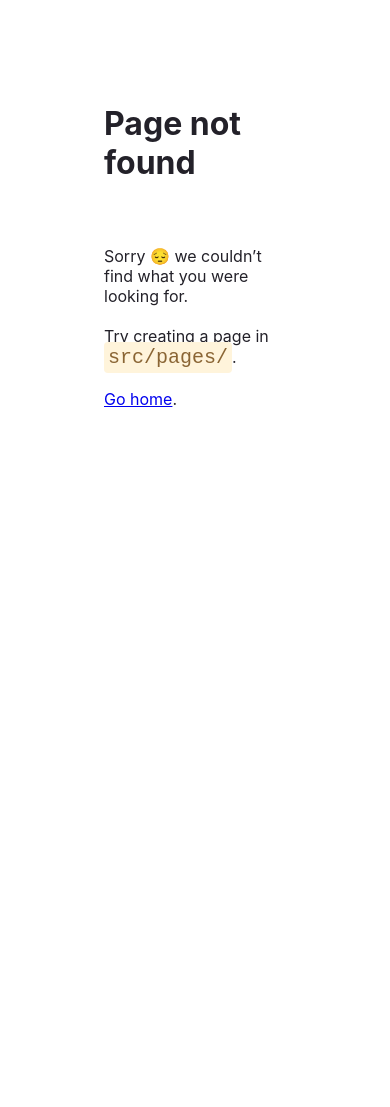
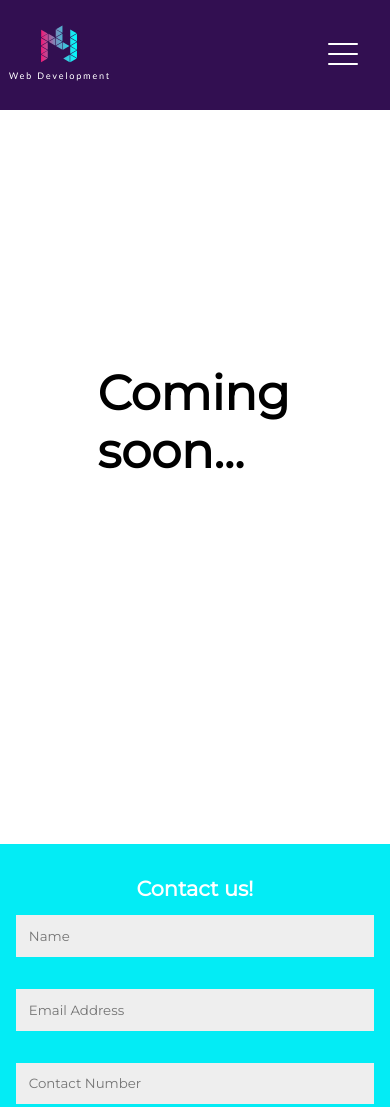
Before and after one commit to Nick-Yazdani/nyweb, a Gatsby site: page /portfolio in a window 390 px wide. Before the commit this address had no page. Shown: the top 1107 px of the page. Before the commit the page ends 844 px from the top, so only its background shows below. Built offline with nearby package versions, Linux system fonts and the light colour scheme; Gatsby itself is replaced by a stand-in of ours.

Commit message:
added responsive menu

```diff
--- a/package.json
+++ b/package.json
@@ -24,6 +24,7 @@
     "babel-plugin-styled-components": "^1.12.0",
     "fontsource-montserrat": "^3.1.5",
     "gatsby": "^2.26.1",
+    "gatsby-background-image": "^1.3.1",
     "gatsby-image": "^2.8.0",
     "gatsby-plugin-offline": "^3.7.0",
     "gatsby-plugin-react-helmet": "^3.7.0",
--- a/src/components/Home/Cover/Cover.elements.js
+++ b/src/components/Home/Cover/Cover.elements.js
@@ -31,6 +31,7 @@ export const Heading = styled.h1`
   font-size: 1.7rem;
   margin-bottom: 2rem;
   text-align: left;
+  line-height: 2.7rem;
 
   @media only screen and (max-width: 25em) {
     & {
--- a/src/components/Layout/Navbar/Navbar.elements.js
+++ b/src/components/Layout/Navbar/Navbar.elements.js
@@ -9,6 +9,12 @@ export const Container = styled.header`
   position: absolute;
   z-index: 1000;
   width: 100%;
+
+  @media only screen and (max-width: 56em) {
+    & {
+      height: 13vh;
+    }
+  }
 `;
 
 export const LogoContainer = styled.div`
@@ -34,7 +40,7 @@ export const Navigation = styled.nav`
 
   @media only screen and (max-width: 56em) {
     & {
-      justify-content: flex-end;
+      display: none;
     }
   }
 `;
@@ -43,12 +49,6 @@ export const NavigationList = styled.ul`
   list-style: none;
   display: flex;
   justify-content: center;
-
-  @media only screen and (max-width: 56em) {
-    & {
-      display: none;
-    }
-  }
 `;
 
 export const Hambgurger = styled.div`
@@ -57,20 +57,63 @@ export const Hambgurger = styled.div`
   @media only screen and (max-width: 56em) {
     & {
       display: block;
+      position: absolute;
+      width: 30px;
+      height: 23px;
       margin-right: 2rem;
+      right: 0;
+      cursor: pointer;
     }
   }
 `;
 
 export const HamburgerItem = styled.span`
-  height: 1px;
-  padding: 1px;
-  width: 1.8rem;
+  height: 2px;
+  width: 30px;
   background-color: #fff;
   display: block;
   border-radius: 10rem;
-  &:not(:last-child) {
-    margin-bottom: 0.4rem;
+  position: absolute;
+  top: 10px;
+  transition: all 0.3s;
+
+  &.pressed {
+    &::before {
+      transform: rotate(-45deg);
+      top: 0;
+      background-color: #e91e7a;
+    }
+    &::after {
+      transform: rotate(45deg);
+      top: 0;
+      background-color: #e91e7a;
+    }
+    & {
+      background: none;
+    }
+  }
+
+  &::before {
+    content: '';
+    height: 2px;
+    width: 30px;
+    background-color: #fff;
+    display: block;
+    border-radius: 10rem;
+    position: absolute;
+    top: -10px;
+    transition: all 0.3s;
+  }
+  &::after {
+    content: '';
+    height: 2px;
+    width: 30px;
+    background-color: #fff;
+    display: block;
+    border-radius: 10rem;
+    position: absolute;
+    bottom: -10px;
+    transition: all 0.3s;
   }
 `;
 
@@ -84,8 +127,8 @@ export const NavigationLink = styled((props) => <Link {...props} />)`
   text-decoration: none;
   color: #fff;
   text-transform: uppercase;
-  font-size: .8rem;
-  transition: all .3s;
+  font-size: 0.8rem;
+  transition: all 0.3s;
 
   &.active {
     color: #e91e7a;
@@ -97,3 +140,46 @@ export const NavigationLink = styled((props) => <Link {...props} />)`
 `;
 
 export const LogoLink = styled((props) => <Link {...props} />)``;
+
+export const MobileNavigation = styled.nav`
+  opacity: 0;
+  transition: all 0.3s;
+  position: absolute;
+  z-index: 2;
+  display: flex;
+  left: 0;
+  top: 100%;
+  width: 100%;
+  justify-content: center;
+  pointer-events: none;
+
+  @media only screen and (max-width: 56em) {
+    &.pressed {
+      opacity: 1;
+      pointer-events: auto;
+    }
+  }
+`;
+export const MobileNavigationList = styled.ul`
+  list-style: none;
+  margin-top: 1rem;
+  width: 90%;
+`;
+export const MobileNavigationListItem = styled.li`
+  width: 100%;
+  border-bottom: 1px solid #000;
+  background-color: #320f51;
+  transition: all 0.3s;
+
+  &:hover {
+    background-color: rgba(50, 15, 81, .7);
+  }
+`;
+export const MobileNavigationLink = styled((props) => <Link {...props} />)`
+  text-decoration: none;
+  color: #fff;
+  width: 100%;
+  display: inline-block;
+  padding: 2rem;
+  text-transform: uppercase;
+`;
--- a/src/components/Layout/Navbar/Navbar.js
+++ b/src/components/Layout/Navbar/Navbar.js
@@ -1,4 +1,4 @@
-import React from 'react';
+import React, { useState } from 'react';
 import Logo from '../../../svg/logo.svg';
 
 import {
@@ -10,10 +10,25 @@ import {
   NavigationLink,
   LogoLink,
   Hambgurger,
-  HamburgerItem
+  HamburgerItem,
+  MobileNavigation,
+  MobileNavigationList,
+  MobileNavigationListItem,
+  MobileNavigationLink
 } from './Navbar.elements';
 
 export default function Navbar() {
+  const [isPressed, setIsPressed] = useState(false);
+
+  const handlePressed = () => {
+      if(isPressed) {
+          setIsPressed(false)
+      }
+      else if (!isPressed) {
+          setIsPressed(true)
+      }
+  }
+
   return (
     <Container>
       <LogoContainer>
@@ -24,27 +39,54 @@ export default function Navbar() {
       <Navigation>
         <NavigationList>
           <NavigationItem>
-                  <NavigationLink to="/" activeClassName={`active`}>home</NavigationLink>
+            <NavigationLink to="/" activeClassName={`active`}>
+              home
+            </NavigationLink>
           </NavigationItem>
           <NavigationItem>
-                  <NavigationLink to="/about" activeClassName={`active`}>about</NavigationLink>
+            <NavigationLink to="/about" activeClassName={`active`}>
+              about
+            </NavigationLink>
           </NavigationItem>
           <NavigationItem>
-                  <NavigationLink to="/portfolio" activeClassName={`active`}>portfolio</NavigationLink>
+            <NavigationLink to="/portfolio" activeClassName={`active`}>
+              portfolio
+            </NavigationLink>
           </NavigationItem>
           <NavigationItem>
-                  <NavigationLink to="/services" activeClassName={`active`}>services</NavigationLink>
+            <NavigationLink to="/services" activeClassName={`active`}>
+              services
+            </NavigationLink>
           </NavigationItem>
           <NavigationItem>
-                  <NavigationLink to="/contact" activeClassName={`active`}>contact</NavigationLink>
+            <NavigationLink to="/contact" activeClassName={`active`}>
+              contact
+            </NavigationLink>
           </NavigationItem>
         </NavigationList>
-          <Hambgurger>
-              <HamburgerItem />
-              <HamburgerItem />
-              <HamburgerItem />
+      </Navigation>
+      <MobileNavigation className={isPressed ? `pressed` : ``}>
+          <MobileNavigationList>
+              <MobileNavigationListItem>
+                  <MobileNavigationLink to="/">home</MobileNavigationLink>
+              </MobileNavigationListItem>
+              <MobileNavigationListItem>
+                  <MobileNavigationLink to="/about">about</MobileNavigationLink>
+              </MobileNavigationListItem>
+              <MobileNavigationListItem>
+                  <MobileNavigationLink to="/portfolio">portfolio</MobileNavigationLink>
+              </MobileNavigationListItem>
+              <MobileNavigationListItem>
+                  <MobileNavigationLink to="/services">services</MobileNavigationLink>
+              </MobileNavigationListItem>
+              <MobileNavigationListItem>
+                  <MobileNavigationLink to="/contact">contact</MobileNavigationLink>
+              </MobileNavigationListItem>
+          </MobileNavigationList>
+      </MobileNavigation>
+      <Hambgurger onClick={handlePressed}>
+          <HamburgerItem className={isPressed ? `pressed` : ``} />
         </Hambgurger>
-      </Navigation>
     </Container>
   );
 }
--- /dev/null
+++ b/src/components/Portfolio/Soon/Soon.elements.js
@@ -0,0 +1,14 @@
+import styled from 'styled-components'
+
+export const Title = styled.h1`
+    position: absolute;
+    top: 50%;
+    left: 50%;
+    transform: translate(-50%, -50%);
+    font-size: 3rem;
+`
+
+export const Container = styled.section`
+    height: 100vh;
+    position: relative;
+`
--- /dev/null
+++ b/src/components/Portfolio/Soon/Soon.js
@@ -0,0 +1,11 @@
+import React from 'react'
+
+import { Container, Title } from './Soon.elements'
+
+export default function Soon({ title }) {
+    return (
+        <Container>
+            <Title>{title}</Title>
+        </Container>
+    )
+}
--- /dev/null
+++ b/src/components/Services/Cover/Background/Background.js
@@ -0,0 +1,45 @@
+import React from 'react';
+import { graphql, useStaticQuery } from 'gatsby';
+import styled from 'styled-components';
+
+import BackgroundImage from 'gatsby-background-image';
+
+const MainBackground = ({ className, children }) => {
+  const data = useStaticQuery(
+    graphql`
+      query {
+        file(relativePath: { eq: "typing.jpg" }) {
+          childImageSharp {
+            fluid(quality: 90) {
+              ...GatsbyImageSharpFluid_withWebp
+            }
+          }
+        }
+      }
+    `
+  );
+
+  const imageData = data.file.childImageSharp.fluid;
+
+  return (
+    <BackgroundImage
+      Tag="section"
+      className={className}
+      fluid={imageData}
+      backgroundColor={`#040e18`}
+    >
+      {children}
+    </BackgroundImage>
+  );
+};
+
+const StyledBackground = styled(MainBackground)`
+  height: 100vh;
+  width: 100%;
+  background-position: center;
+  background-repeat: repeat-y;
+  background-size: cover;
+  background-attachment: fixed;
+`;
+
+export default StyledBackground;
--- /dev/null
+++ b/src/components/Services/Cover/ServicesCover.elements.js
@@ -0,0 +1,15 @@
+import styled from 'styled-components'
+
+export const Container = styled.section`
+    color: #fff;
+    position: absolute;
+    top: 55%;
+    left: 25%;
+    transform: translate(-25%, -50%);
+`
+export const Title = styled.h1`
+    color: #fff;
+    font-size: 2rem;
+    text-transform: uppercase;
+    margin-bottom: 2rem;
+`
--- /dev/null
+++ b/src/components/Services/Cover/ServicesCover.js
@@ -0,0 +1,15 @@
+import React from 'react';
+import StyledBackground from './Background/Background';
+import { Container, Title } from './ServicesCover.elements';
+import { LinkButton } from '../../Global/index';
+
+export default function Cover({ heading, btnText }) {
+  return (
+    <StyledBackground>
+      <Container>
+          <Title>{heading}</Title>
+          <LinkButton>{btnText}</LinkButton>
+      </Container>
+    </StyledBackground>
+  );
+}
--- a/src/components/index.js
+++ b/src/components/index.js
@@ -9,3 +9,5 @@ export { default as ContactTwo } from './Contact/Contact'
 export { default as Call } from './About/Call/Call'
 export { default as Ethos } from './About/Ethos/Ethos'
 export { default as More } from './Services/More/More'
+export { default as ServicesCover } from './Services/Cover/ServicesCover'
+export { default as Soon } from './Portfolio/Soon/Soon'
--- /dev/null
+++ b/src/pages/portfolio.js
@@ -0,0 +1,18 @@
+import React from 'react';
+import { Layout, Contact, Soon } from '../components/index';
+
+export default function PortfolioPage() {
+  return (
+    <Layout>
+      <main>
+        <Soon title={`Coming soon...`} />
+        <Contact
+          title={`Contact us!`}
+          btnText={`submit`}
+          bgColor={`#03ecf5`}
+          titleColor={`#fff`}
+        />
+      </main>
+    </Layout>
+  );
+}
--- a/src/pages/services.js
+++ b/src/pages/services.js
@@ -1,5 +1,5 @@
 import React from 'react';
-import { About, Layout, Services, Contact, More } from '../components/index';
+import { About, Layout, Services, Contact, More, ServicesCover } from '../components/index';
 
 import animation from '../videos/animation.mp4';
 
@@ -32,6 +32,7 @@ export default function ServicesPage() {
   return (
     <Layout>
       <main>
+        <ServicesCover heading={`we have what it takes`} btnText={`get in touch`}/>
         <About
           words={aboutWords}
           paragraphOne={`Do you want a new and engaging website or e-commerce store? A digital masterpiece that feels sleek, modern and robust? An online platform that loads as fast as lightning and immediately sets you apart from your competitors?`}
```
Also changed, not shown: src/images/typing.jpg (added), 1 other file. Lines whose indentation alone changed are shown as unchanged.
